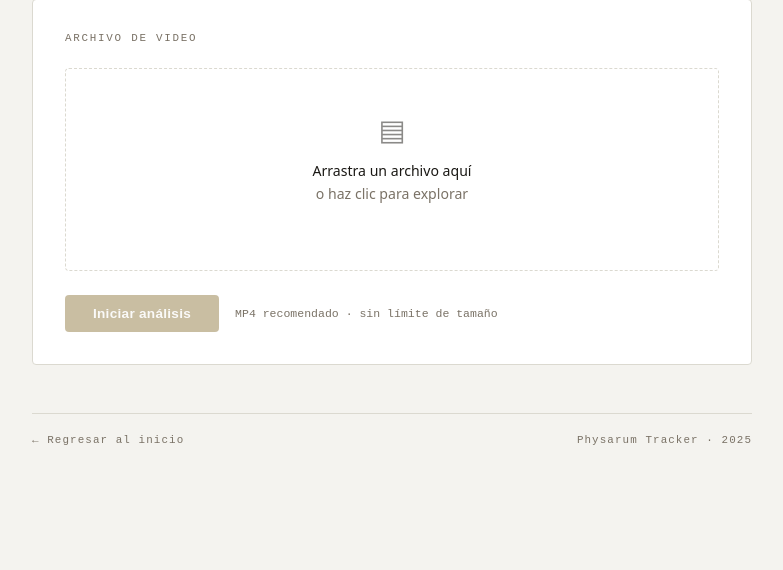
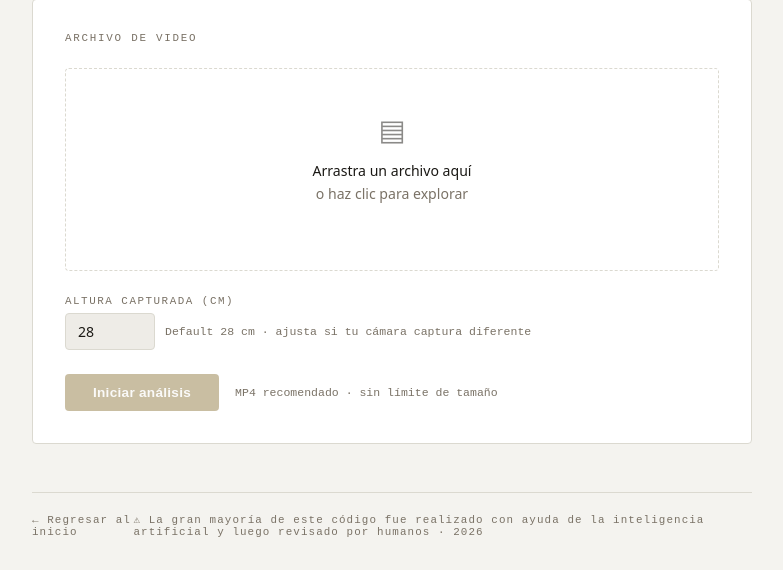
Before and after one commit to ecoevolab/Physarum_Image_Detection, a Flask app: page /upload_video_form in a window 1280 px wide. Shown: the part 368-938 px from the top of the page, without its empty margins (248-1031 px from the left). Before the commit the page ends 813 px from the top, so only its background shows below. Run offline with Flask 3, Linux system fonts and the light colour scheme.

Commit message:
Usuario ahora puede elegir la altura del video. Se añadió advertencia de código con IA

```diff
--- a/app.py
+++ b/app.py
@@ -629,7 +629,7 @@ def generar_todas_las_graficas(movement_log, area_log, video_name, log_dir, csv_
 # 6. Procesamiento de video principal
 # =============================================================================
 
-def detect_objects_from_video(video_path, max_detections=100):
+def detect_objects_from_video(video_path, max_detections=100, altura_cm=None):
     global initial_coords_ref, id_persistence_ref
 
     cap = cv2.VideoCapture(video_path)
@@ -688,7 +688,7 @@ def detect_objects_from_video(video_path, max_detections=100):
 
     # Calibracion px -> cm: la camara captura ~28cm de alto en promedio
     # (varia un poco por video, pero esta aproximacion es suficiente).
-    cm_por_px = ALTURA_CAPTURA_CM / original_height
+    cm_por_px = (altura_cm if altura_cm else ALTURA_CAPTURA_CM) / original_height
 
     fourcc = cv2.VideoWriter_fourcc(*'mp4v')
     out    = cv2.VideoWriter(
@@ -869,10 +869,13 @@ def detect_objects_from_video(video_path, max_detections=100):
 
 batch_jobs = {}
 batch_lock = threading.Lock()
-MAX_BATCH_WORKERS = 2
+MAX_BATCH_WORKERS = 5
+
+# Guarda la altura seleccionada por el usuario para cada video (single-video flow)
+video_heights = {}
 
 
-def _procesar_video_sin_stream(video_path, roi, original_height, fps, job_id, video_idx):
+def _procesar_video_sin_stream(video_path, roi, original_height, fps, job_id, video_idx, altura_cm=None):
     x_roi, y_roi, w_roi, h_roi = roi
     video_name = os.path.splitext(os.path.basename(video_path))[0]
     log_dir    = os.path.join('movement_logs', video_name)
@@ -882,7 +885,7 @@ def _procesar_video_sin_stream(video_path, roi, original_height, fps, job_id, vi
     os.makedirs(csv_dir, exist_ok=True)
     os.makedirs(save_dir, exist_ok=True)
 
-    cm_por_px   = ALTURA_CAPTURA_CM / original_height
+    cm_por_px   = (altura_cm if altura_cm else ALTURA_CAPTURA_CM) / original_height
     local_model = YOLO("yolo11_custom_4.pt")
 
     cap   = cv2.VideoCapture(video_path)
@@ -1067,16 +1070,16 @@ def _procesar_video_sin_stream(video_path, roi, original_height, fps, job_id, vi
 def _lanzar_batch(job_id, tareas):
     semaforo = threading.Semaphore(MAX_BATCH_WORKERS)
 
-    def _worker(video_path, roi, oh, fps, idx):
+    def _worker(video_path, roi, oh, fps, altura_cm, idx):
         with semaforo:
             try:
-                _procesar_video_sin_stream(video_path, roi, oh, fps, job_id, idx)
+                _procesar_video_sin_stream(video_path, roi, oh, fps, job_id, idx, altura_cm=altura_cm)
             except Exception as e:
                 with batch_lock:
                     batch_jobs[job_id]['videos'][idx]['status'] = f'error: {e}'
 
-    hilos = [threading.Thread(target=_worker, args=(p, r, oh, fps, i), daemon=True)
-             for i, (p, r, oh, fps) in enumerate(tareas)]
+    hilos = [threading.Thread(target=_worker, args=(p, r, oh, fps, acm, i), daemon=True)
+             for i, (p, r, oh, fps, acm) in enumerate(tareas)]
     for t in hilos: t.start()
     for t in hilos: t.join()
     with batch_lock:
@@ -1097,8 +1100,9 @@ def upload_video_form():
 
 @app.route('/video_feed/<filename>')
 def video_feed(filename):
+    altura_cm = video_heights.get(filename, ALTURA_CAPTURA_CM)
     return Response(
-        detect_objects_from_video(os.path.join('uploads', filename)),
+        detect_objects_from_video(os.path.join('uploads', filename), altura_cm=altura_cm),
         mimetype='multipart/x-mixed-replace; boundary=frame'
     )
 
@@ -1121,6 +1125,13 @@ def upload_video():
     file = request.files['file']
     os.makedirs('uploads', exist_ok=True)
     file.save(os.path.join('uploads', file.filename))
+    try:
+        altura_cm = float(request.form.get('altura_cm', ALTURA_CAPTURA_CM))
+        if altura_cm <= 0:
+            altura_cm = ALTURA_CAPTURA_CM
+    except ValueError:
+        altura_cm = ALTURA_CAPTURA_CM
+    video_heights[file.filename] = altura_cm
     return redirect(url_for('play_video', filename=file.filename))
 
 @app.route('/upload_video/<filename>')
@@ -1147,8 +1158,10 @@ def upload_batch():
     job_id = str(uuid.uuid4())[:8]
     tareas, videos_info = [], []
 
-    for f in files:
-        if f.filename == '': continue
+    alturas_raw = request.form.getlist('altura_cm')
+    files_validos = [f for f in files if f.filename != '']
+
+    for idx, f in enumerate(files_validos):
         path = os.path.join('uploads', f.filename)
         f.save(path)
         cap = cv2.VideoCapture(path)
@@ -1156,7 +1169,12 @@ def upload_batch():
         oh  = int(cap.get(cv2.CAP_PROP_FRAME_HEIGHT))
         fps = cap.get(cv2.CAP_PROP_FPS)
         cap.release()
-        tareas.append((path, (0, 0, ow, oh), oh, fps))
+        try:
+            altura_cm = float(alturas_raw[idx]) if idx < len(alturas_raw) and alturas_raw[idx] else ALTURA_CAPTURA_CM
+            if altura_cm <= 0: altura_cm = ALTURA_CAPTURA_CM
+        except ValueError:
+            altura_cm = ALTURA_CAPTURA_CM
+        tareas.append((path, (0, 0, ow, oh), oh, fps, altura_cm))
         videos_info.append({'name': f.filename, 'status': 'pending', 'frames': 0, 'total': 0})
 
     with batch_lock:
--- a/templates/batch_progress.html
+++ b/templates/batch_progress.html
@@ -138,7 +138,7 @@
 
     <footer>
         <a href="/" class="back-link">← Regresar al inicio</a>
-        <span class="footer-text">Physarum Tracker · 2025</span>
+        <span class="footer-text">⚠ La gran mayoría de este código fue realizado con ayuda de la inteligencia artificial y luego revisado por humanos · 2026</span>
     </footer>
 
     <script>
--- a/templates/play_video.html
+++ b/templates/play_video.html
@@ -308,7 +308,7 @@
 
     <footer>
         <a href="/" class="back-link">← Regresar al inicio</a>
-        <span class="footer-text">Physarum Tracker · 2025</span>
+        <span class="footer-text">⚠ La gran mayoría de este código fue realizado con ayuda de la inteligencia artificial y luego revisado por humanos · 2026</span>
     </footer>
 
     <script>
--- a/templates/set_point.html
+++ b/templates/set_point.html
@@ -69,5 +69,8 @@
             window.location.href = "{{ url_for('video_feed', filename=filename) }}?points=" + encodeURIComponent(pointsString) + "&max_detections=" + numPhysarums;
         }
     </script>
+    <footer style="text-align:center; padding: 16px; font-family: 'Courier New', monospace; font-size: 0.68rem; color: #5e6d82; border-top: 1px solid #252f3e; margin-top: 24px;">
+        ⚠ La gran mayoría de este código fue realizado con ayuda de la inteligencia artificial y luego revisado por humanos · 2026
+    </footer>
 </body>
 </html>
--- a/templates/upload_video.html
+++ b/templates/upload_video.html
@@ -292,6 +292,20 @@
                     <p class="file-name" id="fileName"></p>
                 </div>
 
+                <div style="display:flex; flex-direction:column; gap:6px;">
+                    <label style="font-family:'Courier New',monospace; font-size:0.68rem; letter-spacing:0.14em; text-transform:uppercase; color:var(--text-muted);">
+                        Altura capturada (cm)
+                    </label>
+                    <div style="display:flex; align-items:center; gap:10px;">
+                        <input type="number" name="altura_cm" id="alturaCm"
+                               value="28" min="1" step="0.5"
+                               style="width:90px; background:var(--surface-2); border:1px solid var(--border);
+                                      color:var(--text); border-radius:var(--radius); padding:8px 12px;
+                                      font-size:0.88rem; font-family:inherit;">
+                        <span class="note">Default 28 cm · ajusta si tu cámara captura diferente</span>
+                    </div>
+                </div>
+
                 <div class="form-actions">
                     <button type="submit" class="submit-btn" id="submitBtn" disabled>
                         Iniciar análisis
@@ -304,7 +318,7 @@
 
     <footer>
         <a href="/" class="back-link">← Regresar al inicio</a>
-        <span class="footer-text">Physarum Tracker · 2025</span>
+        <span class="footer-text">⚠ La gran mayoría de este código fue realizado con ayuda de la inteligencia artificial y luego revisado por humanos · 2026</span>
     </footer>
 
     <script>
```
Also changed, not shown: templates/index.html (+11 -1 lines), templates/upload_batch.html (+16 -5 lines).
